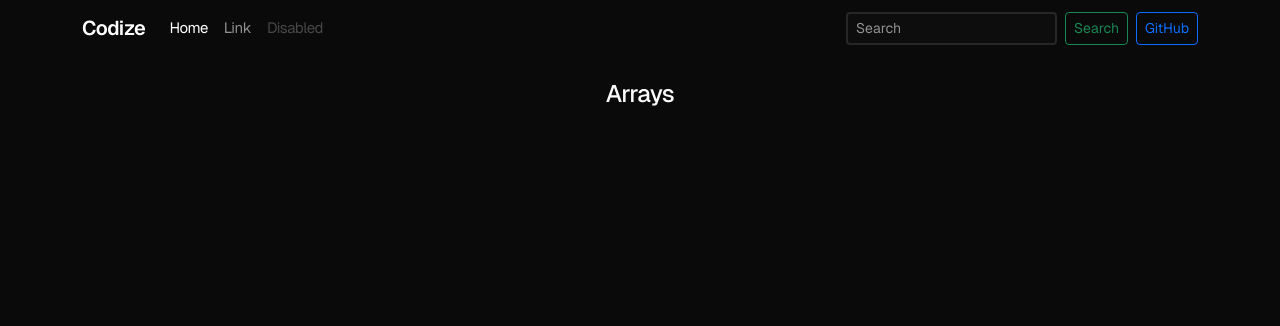
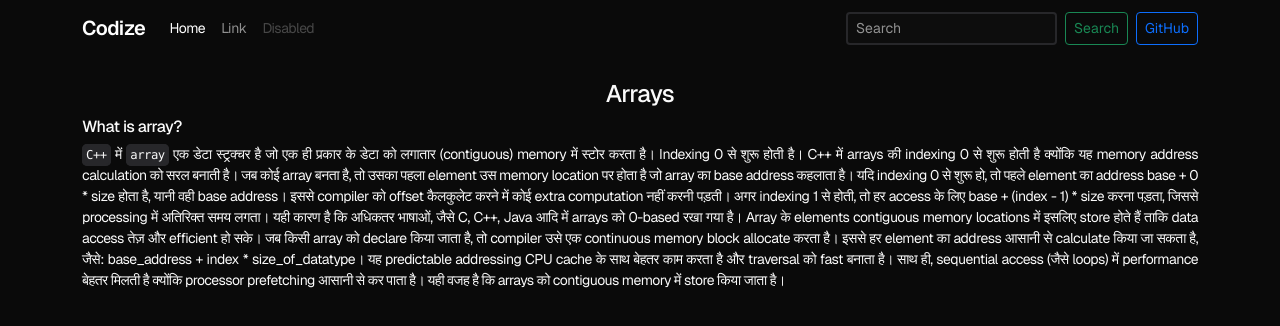
Before and after one commit to faraazkhan20/codize, a React (Vite) app: page /pages/Arrays in a window 1280 px wide. Shown: the top 326 px of the page. Built offline with nearby package versions, Linux system fonts and the light colour scheme.

Commit message:
Updated src/pages/Arrays.jsx

```diff
--- a/src/pages/Arrays.jsx
+++ b/src/pages/Arrays.jsx
@@ -8,6 +8,11 @@ function Arrays() {
       <Navbar />
       <div className="container mt-4">
         <h4 className="text-center">Arrays</h4>
+        <h6>What is array?</h6>
+        <p className="justify-text">
+          <code>C++</code> में <code>array</code> एक डेटा स्ट्रक्चर है जो एक ही प्रकार के डेटा को लगातार (contiguous) memory में स्टोर करता है। Indexing 0 से शुरू होती है। C++ में arrays की indexing 0 से शुरू होती है क्योंकि यह memory address calculation को सरल बनाती है। जब कोई array बनता है, तो उसका पहला element उस memory location पर होता है जो array का base address कहलाता है। यदि indexing 0 से शुरू हो, तो पहले element का address base + 0 * size होता है, यानी वही base address। इससे compiler को offset कैलकुलेट करने में कोई extra computation नहीं करनी पड़ती। अगर indexing 1 से होती, तो हर access के लिए base + (index - 1) * size करना पड़ता, जिससे processing में अतिरिक्त समय लगता। यही कारण है कि अधिकतर भाषाओं, जैसे C, C++, Java आदि में arrays को 0-based रखा गया है। Array के elements contiguous memory locations में इसलिए store होते हैं ताकि data access तेज़ और efficient हो सके। जब किसी array को declare किया जाता है, तो compiler उसे एक continuous memory block allocate करता है। इससे हर element का address
+          आसानी से calculate किया जा सकता है, जैसे: base_address + index * size_of_datatype। यह predictable addressing CPU cache के साथ बेहतर काम करता है और traversal को fast बनाता है। साथ ही, sequential access (जैसे loops) में performance बेहतर मिलती है क्योंकि processor prefetching आसानी से कर पाता है। यही वजह है कि arrays को contiguous memory में store किया जाता है।
+        </p>
       </div>
     </>
   );
--- a/src/styles/global.css
+++ b/src/styles/global.css
@@ -12,7 +12,7 @@ body {
   font-family: "Geist", "Segoe UI", Roboto, Helvetica, Arial, sans-serif !important;
   font-optical-sizing: auto;
   font-style: normal;
-  font-size: 15px;
+  font-size: 14px;
   letter-spacing: -0.5px;
   overflow-x: hidden;
 }
@@ -46,3 +46,16 @@ body {
 input[type="search"]::-webkit-search-cancel-button {
   filter: brightness(0) saturate(100%) invert(100%);
 }
+
+/* Text */
+.justify-text {
+  text-align: justify;
+}
+code {
+  /* font-size: 15px; */
+  background-color: #27272a;
+  color: #fafafa;
+  border: 2px solid #27272a;
+  border-radius: 5px;
+  padding: 2px;
+}
```
